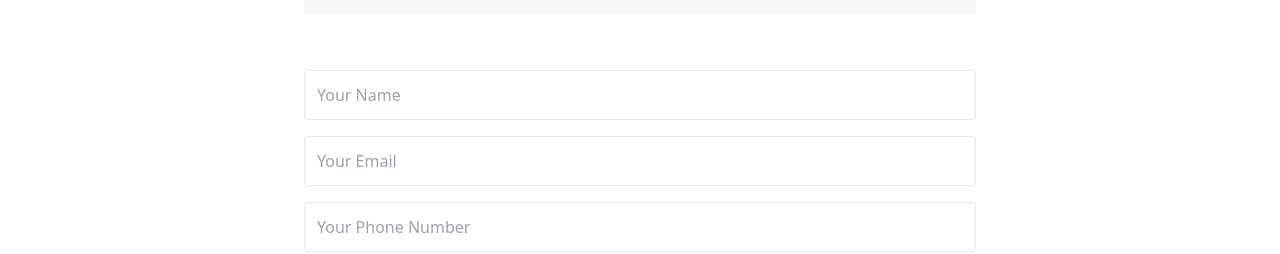
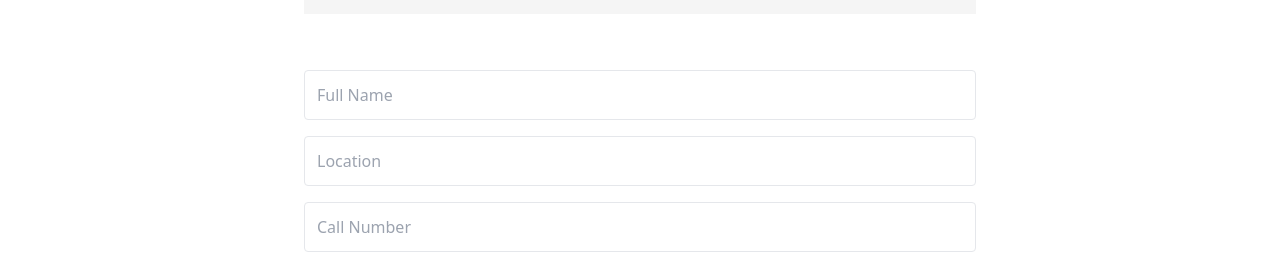
Before and after one commit to blackbird77ad/TheBrandHelper, a React (Vite) app: page /contact in a window 1280 px wide. Shown: the part 546-800 px from the top of the page. Built offline with nearby package versions, Linux system fonts and the light colour scheme.

Commit message:
Email notification and redirect page

```diff
--- a/src/pages/Contact.jsx
+++ b/src/pages/Contact.jsx
@@ -7,38 +7,34 @@ export default function Contact() {
   const source = searchParams.get("source") || "contact page";
 
   const [formData, setFormData] = useState({
-    name: "",
-    email: "",
-    phone: "",
+    fullName: "",
+    location: "",
+    call: "",
     whatsapp: "",
     message: "",
   });
 
   const navigate = useNavigate();
 
-  // Auto-copy phone to WhatsApp if empty
+  // Auto-copy call number to WhatsApp if empty
   useEffect(() => {
-    if (formData.phone && !formData.whatsapp) {
-      setFormData((prev) => ({ ...prev, whatsapp: prev.phone }));
+    if (formData.call && !formData.whatsapp) {
+      setFormData((prev) => ({ ...prev, whatsapp: prev.call }));
     }
-  }, [formData.phone]);
+  }, [formData.call]);
 
   const handleChange = (e) => {
-    setFormData((prev) => ({
-      ...prev,
-      [e.target.name]: e.target.value,
-    }));
+    setFormData((prev) => ({ ...prev, [e.target.name]: e.target.value }));
   };
 
   const handleSubmit = (e) => {
     e.preventDefault();
 
-    // Encode data for Netlify
+    // Netlify SPA-friendly submission
     const encode = (data) =>
       Object.keys(data)
         .map(
-          (key) =>
-            encodeURIComponent(key) + "=" + encodeURIComponent(data[key])
+          (key) => encodeURIComponent(key) + "=" + encodeURIComponent(data[key])
         )
         .join("&");
 
@@ -47,9 +43,7 @@ export default function Contact() {
       headers: { "Content-Type": "application/x-www-form-urlencoded" },
       body: encode({ "form-name": "contact", source, ...formData }),
     })
-      .then(() => {
-        navigate("/success");
-      })
+      .then(() => navigate("/success"))
       .catch((error) => alert(error));
   };
 
@@ -80,30 +74,30 @@ export default function Contact() {
 
           <input
             type="text"
-            name="name"
-            placeholder="Your Name"
+            name="fullName"
+            placeholder="Full Name"
             required
-            value={formData.name}
+            value={formData.fullName}
             onChange={handleChange}
             className="w-full border p-3 rounded"
           />
 
           <input
-            type="email"
-            name="email"
-            placeholder="Your Email"
+            type="text"
+            name="location"
+            placeholder="Location"
             required
-            value={formData.email}
+            value={formData.location}
             onChange={handleChange}
             className="w-full border p-3 rounded"
           />
 
           <input
             type="tel"
-            name="phone"
-            placeholder="Your Phone Number"
+            name="call"
+            placeholder="Call Number"
             required
-            value={formData.phone}
+            value={formData.call}
             onChange={handleChange}
             className="w-full border p-3 rounded"
           />
@@ -111,7 +105,8 @@ export default function Contact() {
           <input
             type="tel"
             name="whatsapp"
-            placeholder="Your WhatsApp Number (optional)"
+            placeholder="WhatsApp Number"
+            required
             value={formData.whatsapp}
             onChange={handleChange}
             className="w-full border p-3 rounded"
@@ -121,6 +116,7 @@ export default function Contact() {
             name="message"
             placeholder="Your Message"
             rows="5"
+            required
             value={formData.message}
             onChange={handleChange}
             className="w-full border p-3 rounded"
```
